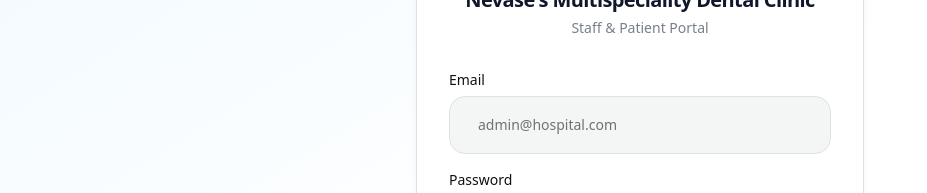
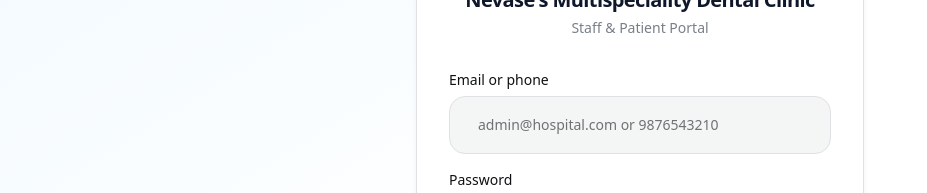
Before and after one commit to kaushalbhat0-personal/nevase-dental, a React (Vite) app in the folder frontend/: page /login in a window 1280 px wide. Shown: the part 214-407 px from the top of the page, without its empty margins (0-927 px from the left). Built offline with nearby package versions, Linux system fonts and the light colour scheme; no server answers.

Commit message:
Encounter Fix

```diff
--- a/frontend/src/pages/Login.tsx
+++ b/frontend/src/pages/Login.tsx
@@ -80,9 +80,9 @@ export function Login({ onLogin }: LoginPageProps) {
           )}
 
           <Input
-            label="Email"
-            type="email"
-            placeholder="admin@hospital.com"
+            label="Email or phone"
+            type="text"
+            placeholder="admin@hospital.com or 9876543210"
             error={errors.email?.message}
             disabled={isSubmitting}
             {...register('email')}
--- a/frontend/src/validation/schemas.ts
+++ b/frontend/src/validation/schemas.ts
@@ -15,12 +15,11 @@ const isValidDate = (dateString: string) => {
   return date >= minDate && date <= maxDate && !isNaN(date.getTime());
 };
 
-// Login form validation
+// Login form validation (accepts email or phone — backend stores phone as User.email for patients)
 export const loginSchema = z.object({
   email: z
     .string()
-    .min(1, 'Email is required')
-    .email('Please enter a valid email address'),
+    .min(1, 'Email or phone is required'),
   password: z
     .string()
     .min(1, 'Password is required'),
@@ -95,6 +94,7 @@ export const doctorSchema = z.object({
 });
 
 const signupLoginSchema = loginSchema.extend({
+  email: z.string().min(1, 'Email is required').email('Please enter a valid email'),
   password: z.string().min(8, 'Password must be at least 8 characters'),
 });
 
```
